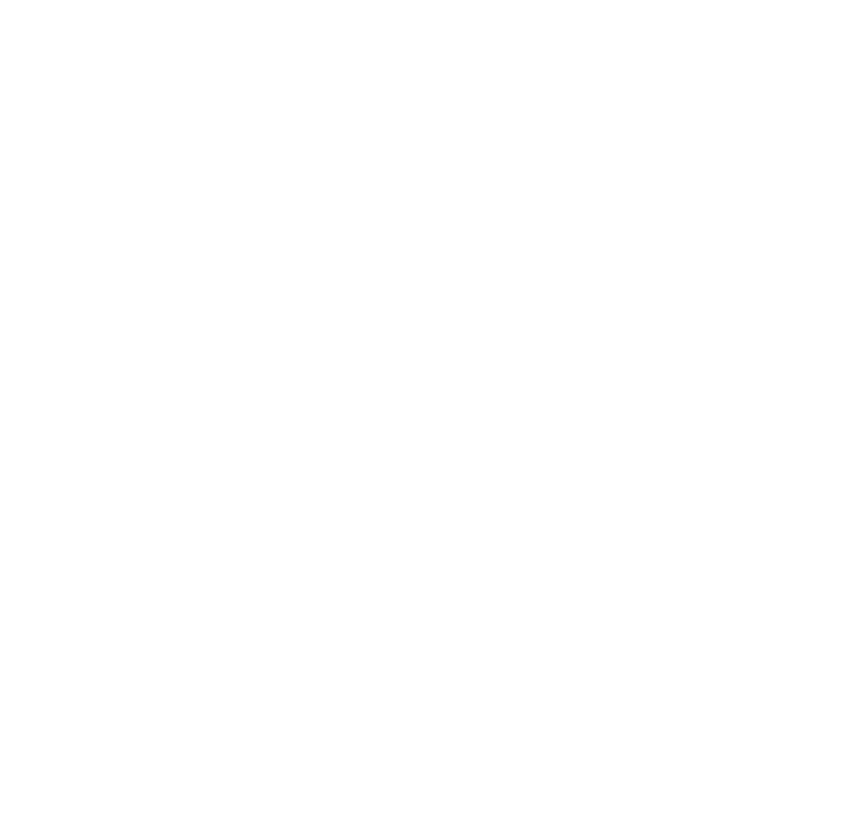
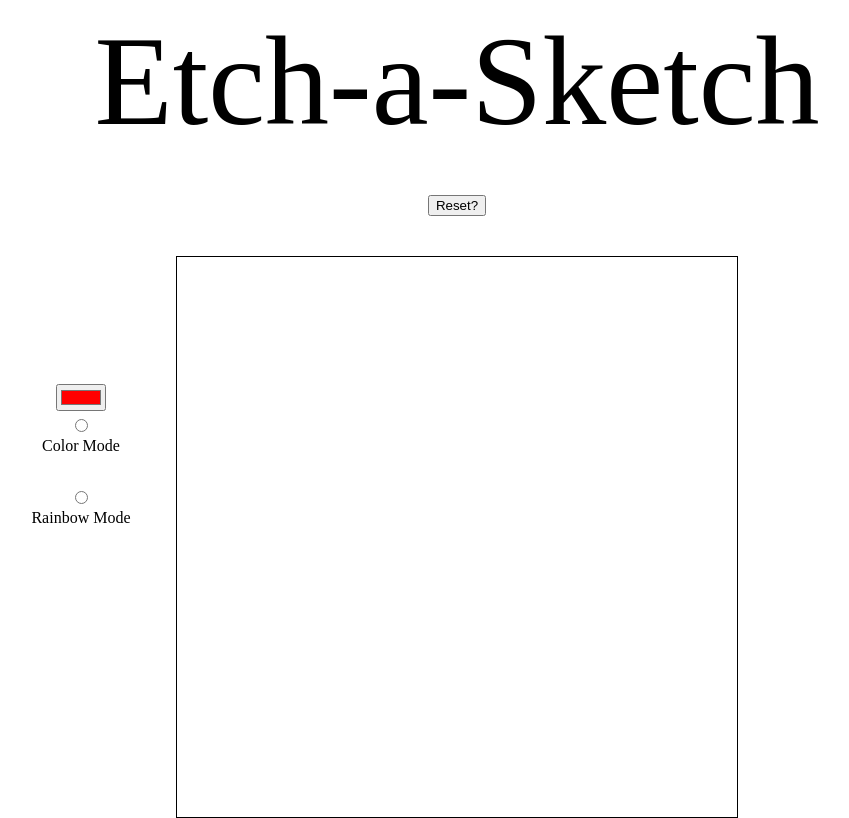
Before and after one commit to antwonthedamaja/Etch-a-Sketch, a plain HTML site: page index.html in a window 1280 px wide. Shown: the whole page, without its empty margins (183-1032 px from the left). Drawn offline with Linux system fonts and the light colour scheme.

Commit message:
Finish UI, code grid resizing

```diff
--- a/index.html
+++ b/index.html
@@ -5,10 +5,23 @@
     <meta http-equiv="X-UA-Compatible" content="IE=edge">
     <meta name="viewport" content="width=device-width, initial-scale=1.0">
     <link rel="stylesheet" href="styles.css">
-    <script src="javascript.js"></script>
+    <script src="javascript.js" defer></script>
     <title>Etch-a-Sketch</title>
 </head>
 <body>
-
+    <div class="hero">
+        <div id="title">Etch-a-Sketch</div>
+        <button type="button" id="reset" name="reset">Reset?</button>
+    </div>
+    <div class="content">
+        <div id="selection">
+            <input type="color" value="#ff0000">
+            <input type="radio" id="color" name="selection">
+            <label for="color">Color Mode</label>
+            <input type="radio" id="rainbow" name="selection">
+            <label for="rainbow">Rainbow Mode</label>
+        </div>
+        <div id="container"></div>
+    </div>
 </body>
 </html>
--- a/javascript.js
+++ b/javascript.js
@@ -0,0 +1,22 @@
+const container = document.getElementById("container");
+const reset = document.getElementById("reset");
+let grid = 16;
+createDivs();
+
+reset.addEventListener('click', () => {
+    grid = prompt("How many rows and columns? Min:16, Max:100", 16);
+    while (grid < 16 || grid > 100) {
+        grid = prompt("How many rows and columns? Min:16, Max:100", 16);
+    }
+    createDivs();
+});
+
+function createDivs() {
+    container.textContent = ''; //deletes all DOM elements within an element
+    for (let i = 0; i < grid**2; i++) {
+        const div = document.createElement('div');
+        div.style.height = 35/grid + "rem";
+        div.style.width = 35/grid + "rem";
+        container.appendChild(div);
+    }
+}
--- a/styles.css
+++ b/styles.css
@@ -0,0 +1,43 @@
+.hero {
+    display: flex;
+    align-items: center;
+    font-size: 8rem;
+    flex-direction: column;
+}
+
+#reset {
+    margin-top: 2.5rem;
+}
+
+.content {
+    display: flex;
+    justify-content: center;
+    margin-top: 2.5rem;
+}
+
+#selection {
+    display: flex;
+    flex-direction: column;
+    align-items: center;
+    margin-top: 8rem;
+    gap: .30rem;
+    margin-right: 47rem;
+}
+
+#container {
+    display: flex;
+    flex-wrap: wrap;
+    height: 35rem;
+    width: 35rem;
+    border: .1rem solid black;
+    position: absolute;
+}
+
+#container div {
+    height: 2.1875rem;
+    width: 2.1875rem;
+}
+
+#rainbow {
+    margin-top: 2rem;
+}
```
